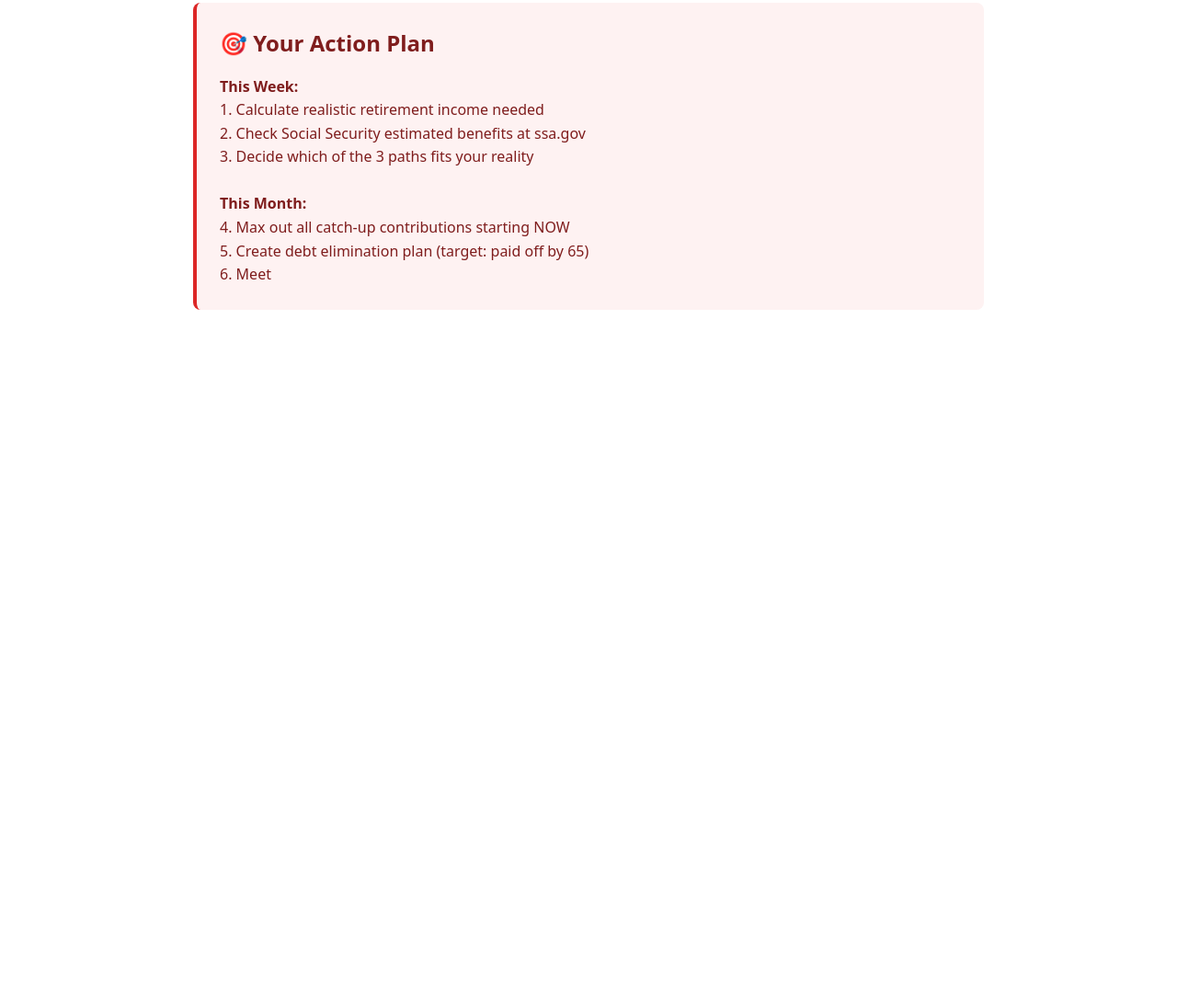
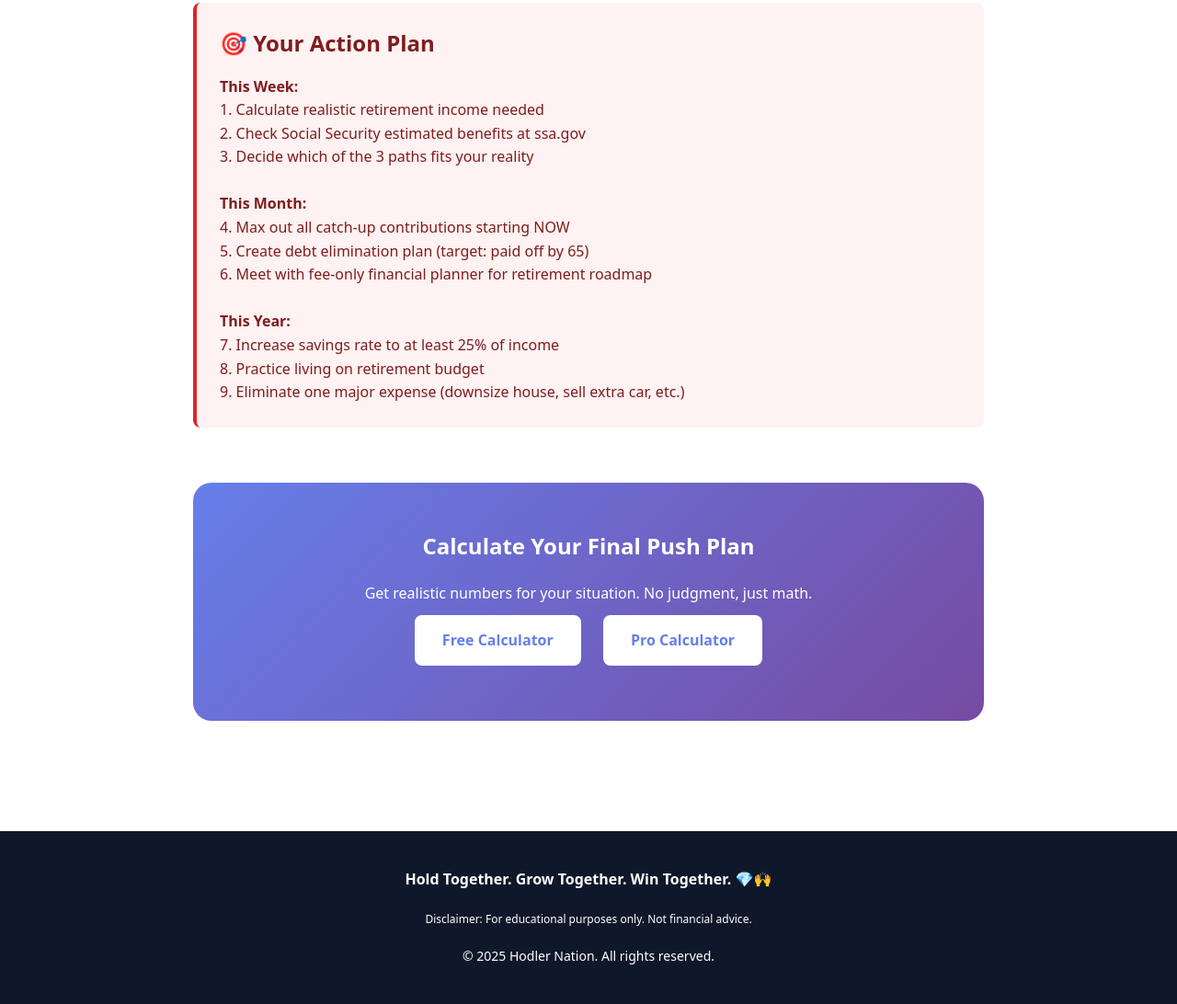
Before and after one commit to kyunghong-prog/hodler-nation, a plain HTML site: page 50s-strategy.html in a window 1280 px wide. Shown: the part 4883-5975 px from the top of the page at 92% size. Before the commit the page ends 5310 px from the top, so only its background shows below. Drawn offline with Linux system fonts and the light colour scheme.

Commit message:
Update 50s-strategy.html

```diff
--- a/50s-strategy.html
+++ b/50s-strategy.html
@@ -241,4 +241,26 @@
             <p><strong>This Month:</strong></p>
             <p>4. Max out all catch-up contributions starting NOW</p>
             <p>5. Create debt elimination plan (target: paid off by 65)</p>
-            <p>6. Meet
+            <p>6. Meet with fee-only financial planner for retirement roadmap</p>
+            <br>
+            <p><strong>This Year:</strong></p>
+            <p>7. Increase savings rate to at least 25% of income</p>
+            <p>8. Practice living on retirement budget</p>
+            <p>9. Eliminate one major expense (downsize house, sell extra car, etc.)</p>
+        </div>
+
+        <div class="cta-box">
+            <h2>Calculate Your Final Push Plan</h2>
+            <p>Get realistic numbers for your situation. No judgment, just math.</p>
+            <a href="calculator.html" class="btn">Free Calculator</a>
+            <a href="pro-calculator.html" class="btn">Pro Calculator</a>
+        </div>
+    </div>
+
+    <footer>
+        <p><strong>Hold Together. Grow Together. Win Together.</strong> 💎🙌</p>
+        <p style="font-size: 12px; margin-top: 20px;">Disclaimer: For educational purposes only. Not financial advice.</p>
+        <p style="margin-top: 20px; font-size: 14px;">© 2025 Hodler Nation. All rights reserved.</p>
+    </footer>
+</body>
+</html>
```
